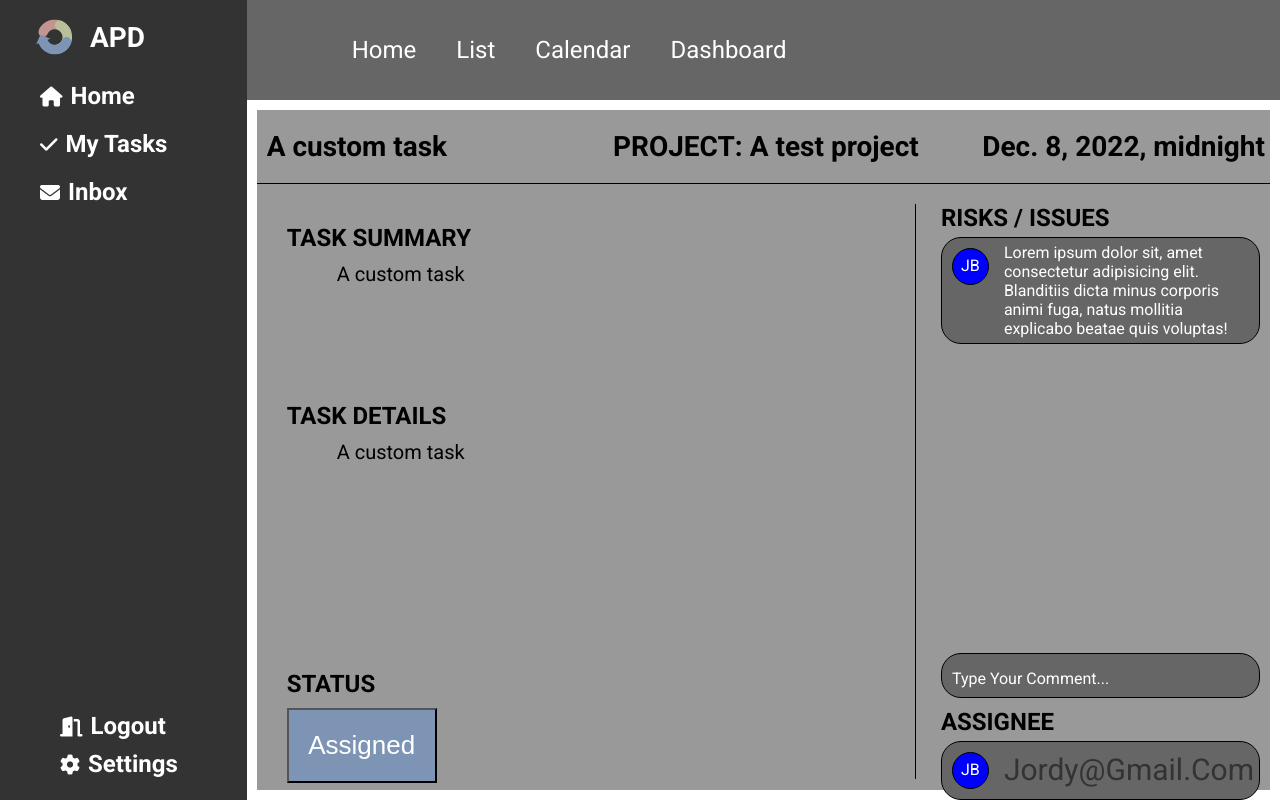
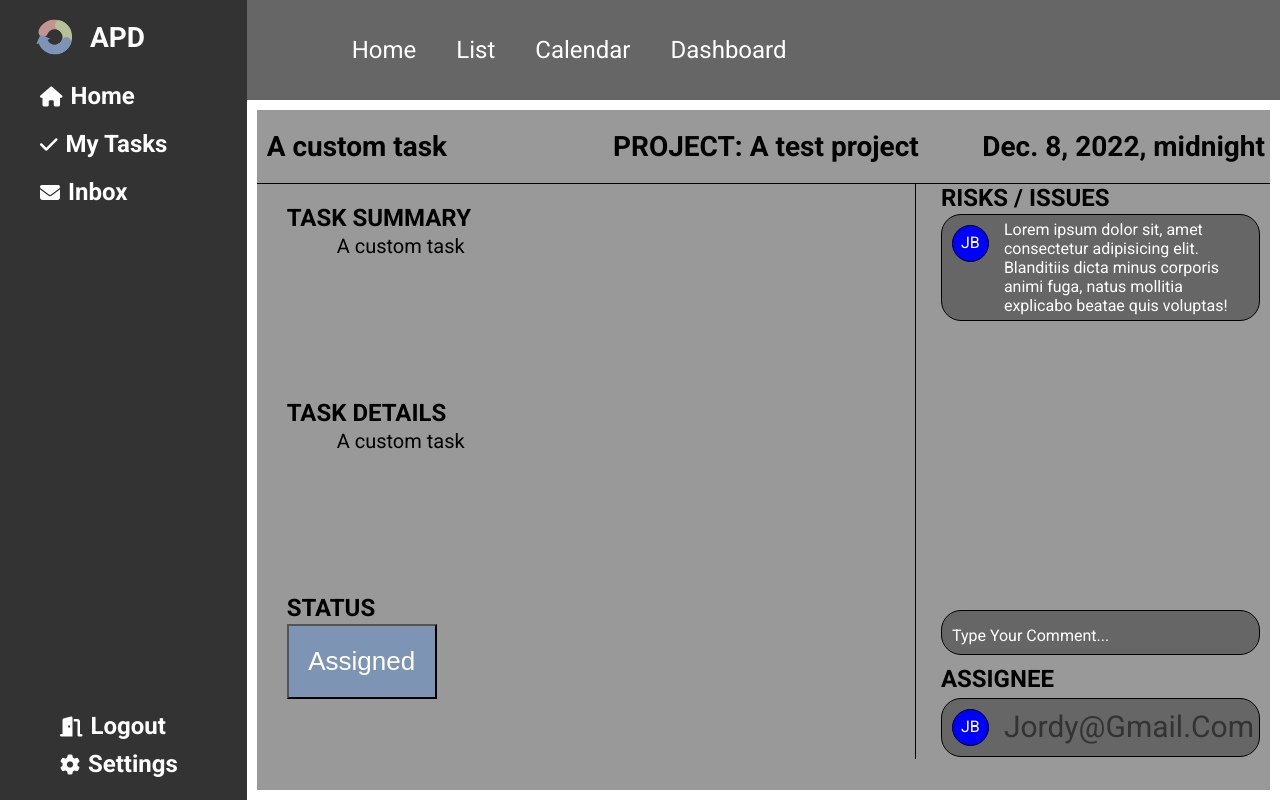
Before and after one commit to meganpaquin/New_Final_Project, a Django app: page /tasks/3 in a window 1280 px wide. Run offline with Django 4.2, Linux system fonts and the light colour scheme; data comes from the database, SQL or seed files in the repository; parts of the project's set-up code (start-up, migrations or seed data) failed here and were passed over; some libraries are stand-ins or nearby versions.

Commit message:
update project and task creation html and css

```diff
--- a/static/css/task-detail.css
+++ b/static/css/task-detail.css
@@ -2,7 +2,8 @@
     display: flex;
     flex-direction: row;
     border-top: 1px solid black;
-    padding: 20px 10px;
+    padding: 0 10px;
+    margin-bottom: 0;
 }
 
 .left-section{
@@ -11,6 +12,7 @@
     width: 80%;
     margin-right: 25px;
     padding: 20px;
+    padding-bottom: 0;
 }
 
 .right-section{
@@ -49,7 +51,7 @@
 }
 
 .summary{
-    height: calc((100% / 6)*2);
+    height: 180px;
     overflow: scroll;
     scroll-behavior: auto;
 }
@@ -60,9 +62,10 @@
 
 .details{
     flex: 2;
-    height: calc((100% / 6) * 3);
+    height: 180px;
     overflow: scroll;
     scroll-behavior: auto;
+    padding-top: 15px;
 }
 
 .details::-webkit-scrollbar{
@@ -71,17 +74,18 @@
 
 p{
     font-size: 20px;
-    padding: 10px 50px;
+    padding: 30px 50px;
 }
 .status{
     flex: 1;
-    height: calc(100% / 6)
+    height: calc(100% / 6);
+    padding-top: 15px;
 }
 
 button{
     width: 150px;
     height: 75px;
-    margin-top: 10px;
+    margin-top: 30px;
     font-size: 26px;
     text-transform: capitalize;
     color: white;
@@ -99,7 +103,7 @@ button{
 }
 
 .risks{
-    height: 78%;
+    height: 74%;
     overflow: scroll;
     scroll-behavior: auto;
 }
@@ -138,7 +142,7 @@ button{
     padding: 5px;
     border-radius: 20px;
     border: 1px solid black;
-    margin: 5px 0;
+    margin: 30px 0;
 }
 
 .comment-bubble span{
@@ -167,3 +171,12 @@ button{
     margin-top: 5px;
     color: #333;
 }
+
+.everything h4{
+    position: fixed;
+    background-color: #999;
+}
+
+.assignee h4{
+    position: inherit;
+}
--- a/tasks/admin.py
+++ b/tasks/admin.py
@@ -1,5 +1,5 @@
 from django.contrib import admin
-from .models import Task, Risk
+from .models import Task, Priority
 
 admin.site.register(Task)
-admin.site.register(Risk)
+admin.site.register(Priority)
--- a/tasks/models.py
+++ b/tasks/models.py
@@ -61,25 +61,3 @@ class Task(models.Model):
 
     def get_absolute_url(self):
         return reverse('task-detail', args=[self.id])
-
-
-class Risk(models.Model):
-    task = models.ForeignKey(
-        Task,
-        on_delete=models.CASCADE,
-        related_name="comments"
-    )
-    user = models.ForeignKey(
-       get_user_model(),
-        on_delete=models.CASCADE,
-        related_name="commenter"
-    )
-    comment = models.TextField(max_length=500)
-    created_on = models.DateTimeField(auto_now_add=True)
-    active = models.BooleanField(default=True)
-
-    class Meta:
-        ordering = ['created_on']
-
-    def __str__(self):
-        return self.comment
--- a/tasks/views.py
+++ b/tasks/views.py
@@ -13,6 +13,10 @@ class TaskListView(LoginRequiredMixin, ListView):
 class TaskDetailView(DetailView):
     template_name = "tasks/task-detail.html"
     model = Task
+
+    def get_context_data(self, **kwargs):
+        context = super().get_context_data(**kwargs)
+        return context
 
 class TaskCreateView(LoginRequiredMixin, CreateView):
     template_name = "tasks/task-new.html"
--- a/templates/tasks/task-detail.html
+++ b/templates/tasks/task-detail.html
@@ -13,10 +13,10 @@
 <div class="everything">
     <div class="top-section">
         <div class="task-name">
-            <h3>{{ task.task_name }}</h3>
+            <h3>{{ task.task_name | truncatechars:100 }}</h3>
         </div>
         <div class="project">
-            <h3>PROJECT: {{ task.project }}</h3>
+            <h3>PROJECT: {{ task.project | truncatechars:100 }}</h3>
         </div>
         <div class="deadline">
             <h3>{{ task.deadline }}</h3>
@@ -43,6 +43,8 @@
         <div class="right-section">
             <div class="risks">
                 <h4>RISKS / ISSUES</h4>
+
+
                 <div class="comment-bubble">
                     <div class="circle">JB</div>
                     <span>Lorem ipsum dolor sit, amet consectetur adipisicing elit. Blanditiis dicta minus corporis animi fuga, natus mollitia explicabo beatae quis voluptas!</span>
```
Also changed, not shown: templates/projects/project-detail.html (+7 -15 lines), db.sqlite3, tasks/migrations/0008_delete_risk.py (added).
